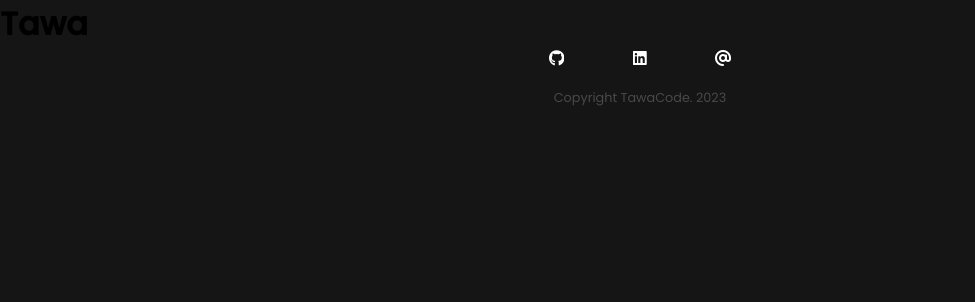
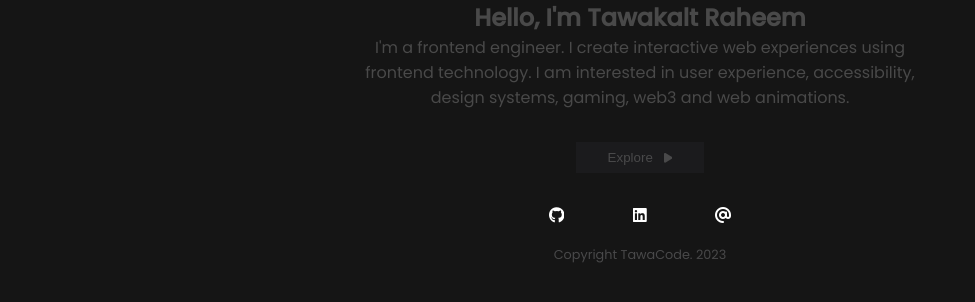
Before and after one commit to Tawakalt10/Tees-s-portfolio, a plain HTML site: page index.html in a window 1280 px wide. Shown: the whole page, without its empty margins (0-975 px from the left). Drawn offline with Linux system fonts and the light colour scheme.

Commit message:
new changes

```diff
--- a/index.html
+++ b/index.html
@@ -12,19 +12,41 @@
     />
   </head>
   <body>
-    <h1>Tawa</h1>
+    <section class="hero">
+      <h1>Hello, I'm Tawakalt Raheem</h1>
+      <p class="hero-text">
+        I'm a frontend engineer. I create interactive web experiences using
+        frontend technology. I am interested in user experience, accessibility,
+        design systems, gaming, web3 and web animations.
+      </p>
+      <button class="explore-btn">
+        <span class="explore-text">Explore</span>
+        <i class="fa-solid fa-play explore-icon"></i>
+      </button>
+    </section>
 
     <!-- start of footer -->
-
     <footer class="footer">
       <div class="social-media-icons">
-        <a href="#" class="icons-link">
+        <a
+          href="https://github.com/Tawakalt10"
+          class="icons-link"
+          target="_blank"
+        >
           <i class="fa-brands fa-github"></i>
         </a>
-        <a href="#" class="icons-link">
+        <a
+          href="https://www.linkedin.com/in/tawakalitu-raheem-81b78015a/"
+          class="icons-link"
+          target="_blank"
+        >
           <i class="fa-brands fa-linkedin"></i>
         </a>
-        <a href="#" class="icons-link">
+        <a
+          href="mailto:raheemtawa@gmail.com"
+          class="icons-link"
+          target="_blank"
+        >
           <i class="fa-brands fa-at"></i>
         </a>
       </div>
--- a/styles.css
+++ b/styles.css
@@ -13,6 +13,35 @@ body {
   font-family: "Poppins", sans-serif;
 }
 
+.hero {
+  display: flex;
+  flex-direction: column;
+  justify-content: center;
+  align-items: center;
+  color: #494949;
+}
+
+.hero-text {
+  width: 35rem;
+  text-align: center;
+}
+
+.explore-btn {
+  margin-top: 2rem;
+  margin-bottom: 2rem;
+  background-color: #1b1b1d;
+  padding: 0.5rem 2rem;
+  outline: none;
+  border: none;
+  display: flex;
+  align-items: center;
+  color: #49494a;
+}
+
+.explore-icon {
+  margin-left: 0.7rem;
+  font-size: 0.7rem;
+}
 .footer {
   display: flex;
   flex-direction: column;
@@ -102,19 +131,9 @@ body {
   text-align: center;
 }
 
-.explore-btn {
-  margin-top: 2rem;
-  border-radius: 0.3rem;
-  border: solid 0.1rem #151515;
-  background-color: #1b1b1d;
-  color: #fff;
-  width: 12rem;
-  height: 3rem;
-}
 
-.fa-solid {
-  margin-left: 0.8rem;
-}
+
+
 
 .footer {
   display: flex;
```
